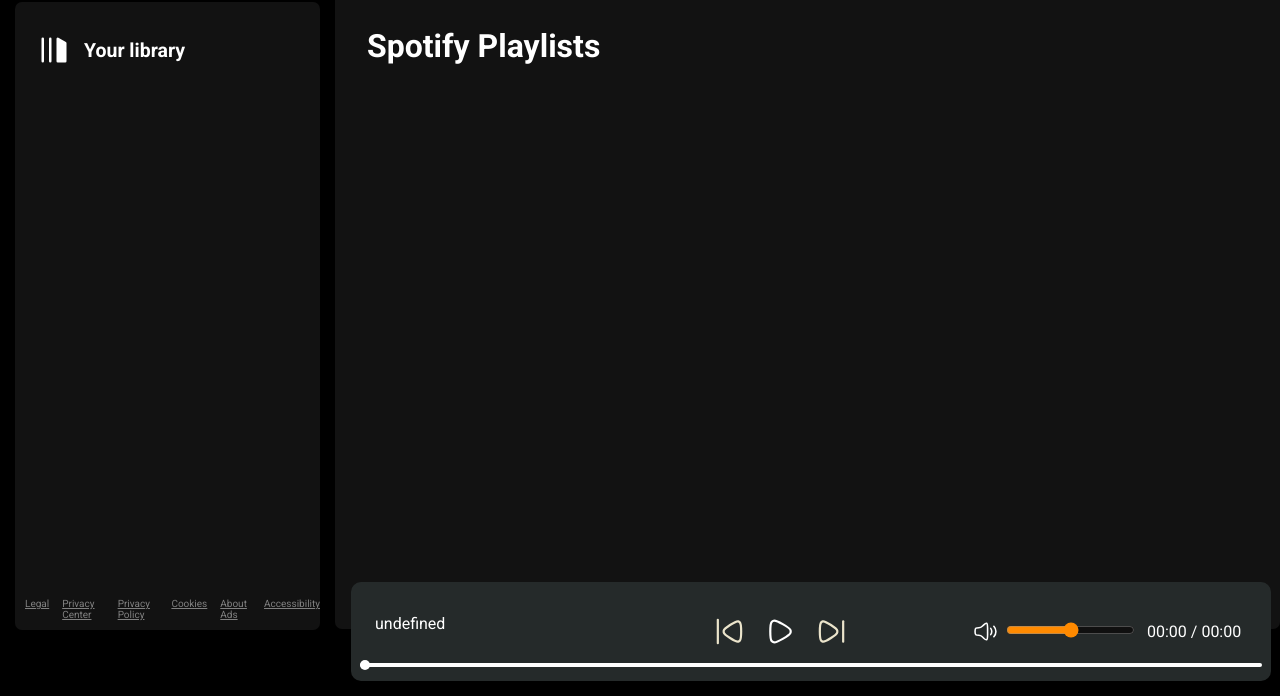
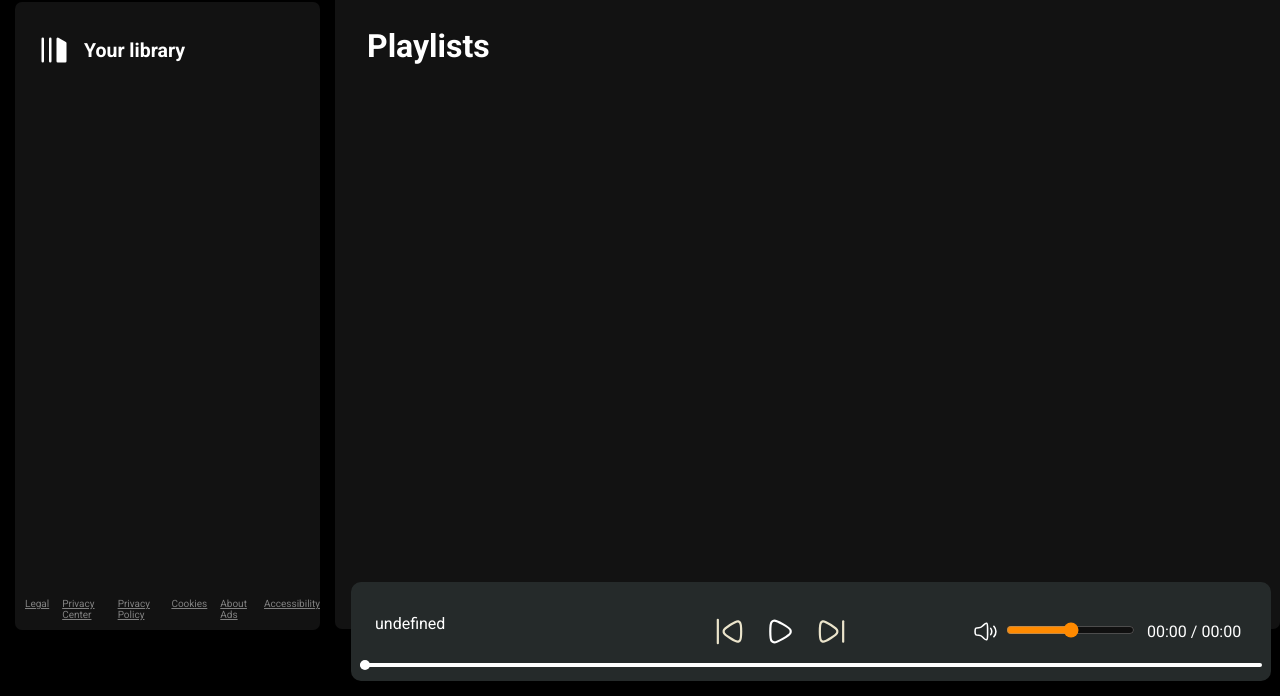
Before and after one commit to Dhruv385/Ganna-App, a plain HTML site: page index.html in a window 1280 px wide. Shown: the part 104-800 px from the top of the page. Drawn offline with Linux system fonts and the light colour scheme; no server answers.

Commit message:
Update index.html

```diff
--- a/index.html
+++ b/index.html
@@ -61,7 +61,7 @@
                 </div>
             </div>
             <div class="spotifyPlaylist">
-                <h1>Spotify Playlists</h1>
+                <h1>Playlists</h1>
                 <div class="cardContainer">
 
 
```
